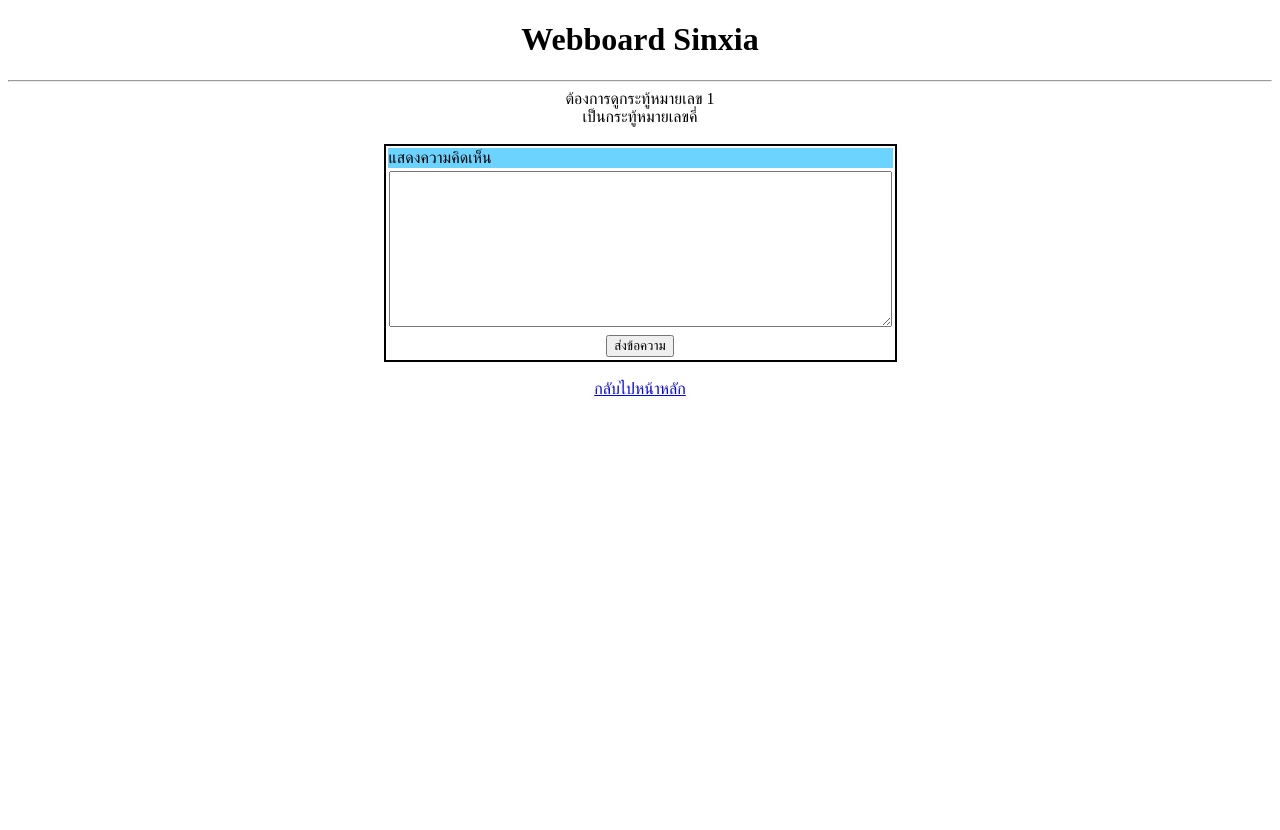
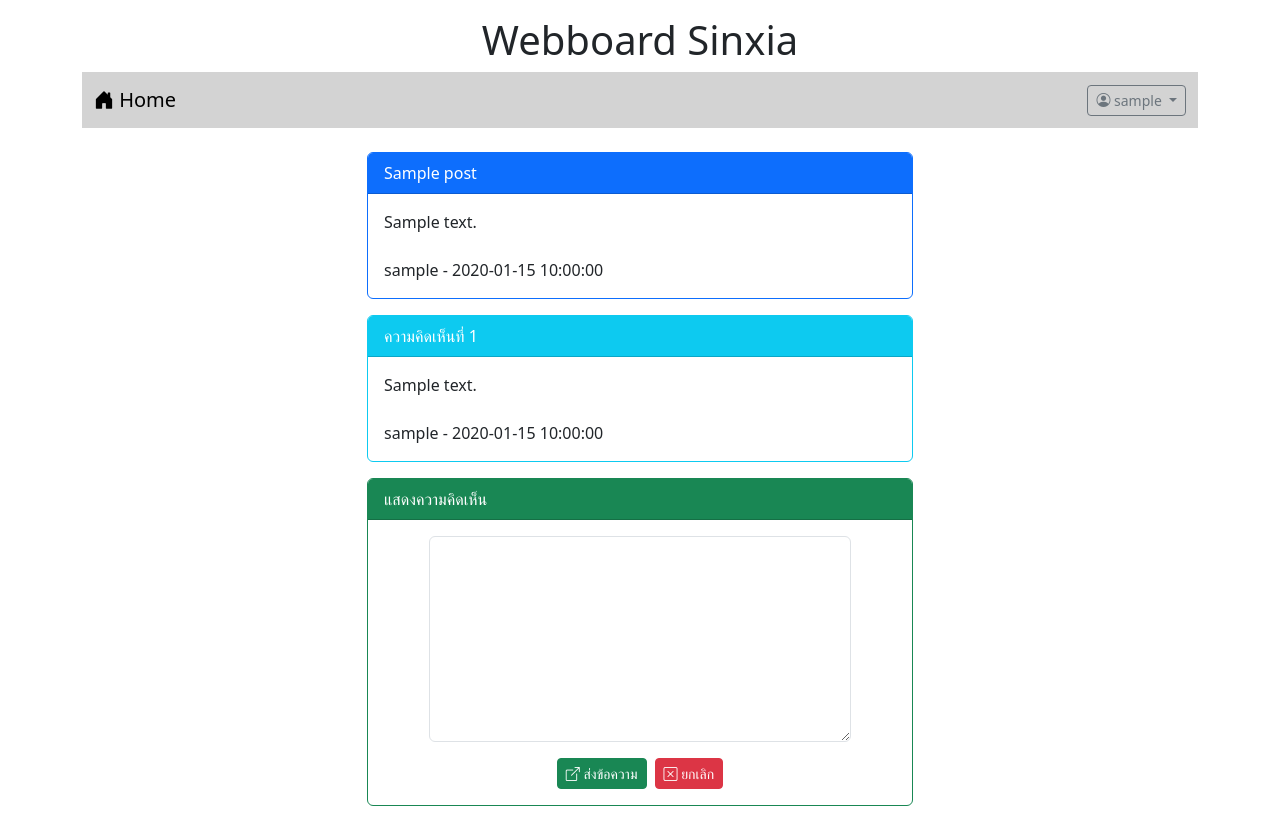
Before and after one commit to Phakkhanan09/Weboard_ECT_1, a PHP site: page /post.php?id=1 in a window 1280 px wide. Before the commit the page ends 396 px from the top, so only its background shows below. Run offline with PHP 8.4, Linux system fonts and the light colour scheme; the visitor is signed in with stand-in values (Sample User, id 1); tables that the repository leaves empty hold one stand-in row (values such as "Sample post").

Commit message:
Work10
Work10

```diff
--- a/index.php
+++ b/index.php
@@ -30,9 +30,8 @@
   <ul class="dropdown-menu" aria-labelledby="Button2">
     <li><a href="#" class="dropdown-item" href="#">ทั้งหมด</a></li>
    <?php
-     $conn=new PDO("mysql:host=localhost;dbname=webboard;
-     charset=utf8","root","");
-     $sql="SELECT * FROM category";
+$conn=new PDO("mysql:host=localhost;dbname=webboard;charset=utf8","root","");
+$sql="SELECT * FROM category";
      foreach($conn->query($sql) as $row){
         echo "<li><a class=dropdown-item href=#>$row[name]</a></li>";
     }
--- a/post.php
+++ b/post.php
@@ -1,37 +1,83 @@
+<?php session_start(); ?>
 <!DOCTYPE html>
 <html lang="en">
 <head>
     <meta charset="UTF-8">
     <meta name="viewport" content="width=device-width, initial-scale=1.0">
+    <link href="https://cdn.jsdelivr.net/npm/bootstrap@5.3.2/dist/css/bootstrap.min.css" rel="stylesheet" integrity="sha384-T3c6CoIi6uLrA9TneNEoa7RxnatzjcDSCmG1MXxSR1GAsXEV/Dwwykc2MPK8M2HN" crossorigin="anonymous">
+    <script src="https://cdn.jsdelivr.net/npm/bootstrap@5.3.2/dist/js/bootstrap.bundle.min.js" integrity="sha384-C6RzsynM9kWDrMNeT87bh95OGNyZPhcTNXj1NW7RuBCsyN/o0jlpcV8Qyq46cDfL" crossorigin="anonymous"></script>
+    <link rel="stylesheet" href="https://cdn.jsdelivr.net/npm/bootstrap-icons@1.11.3/font/bootstrap-icons.min.css">
     <title>Document</title>
 </head>
 <body>
-    <h1 style="text-align: center;">Webboard Sinxia</h1>
-    <hr>
-    <div style="text-align: center;">
-        <?php
-            $number = $_GET['id'];
-            echo "ต้องการดูกระทู้หมายเลข $number<br>";
-            if(($number % 2) == 0) {
-                echo "เป็นกระทู้หมายเลขคู่ <br>";
-            }
-            else{
-                echo "เป็นกระทู้หมายเลขคี่ <br>";
-            }
-        ?>
+    <div class="container-lg">
+    <h1 style="text-align: center;" class="mt-3"> Webboard Sinxia</h1>
+    <?php include "nav.php" ?>
+    <div class="row mt-4">
+    <div class="col-lg-3 col-md-2 col-sm-1"></div>
+    <div class="col-lg-6 col-md-8 col-sm-10">
+
+    <?php
+     $conn=new PDO("mysql:host=localhost;dbname=webboard;charset=utf8","root","");
+     $sql="select post.title,post.content,post.post_date,user.login
+    from post inner join user on
+    (post.user_id= user.id) where post.id=$_GET[id]";
+    $result=$conn->query($sql);
+    while($row=$result->fetch()){
+        echo " <div class='card border-primary'>";
+        echo "<div class='card-header bg-primary text-white'>$row[0]</div>";
+        echo "<div class='card-body'>$row[1]<br><br>$row[3] - $row[2]</div>";
+        echo"</div>";
+    }
+
+
+    $conn=new PDO("mysql:host=localhost;dbname=webboard;charset=utf8","root","");
+     $sql="select comment.content,comment.post_date,user.login
+    from comment inner join user on
+    (comment.user_id=user.id) where comment.post_id=$_GET[id]";
+    $result=$conn->query($sql);
+    $i=1;
+    while($row=$result->fetch()){
+        echo " <div class='card border-info mt-3'>";
+        echo "<div class='card-header bg-info text-white'>ความคิดเห็นที่ $i</div>";
+        echo "<div class='card-body'>$row[0]<br><br>$row[2] - $row[1]</div>";
+        echo"</div>";
+        $i=$i+1;
+    }
+    $conn=null;
+    ?>
+
+        <?php if (isset($_SESSION['id'])){ ?>
+        <div class="card border-success mt-3">
+            <div class="card-header bg-success text-white">
+                แสดงความคิดเห็น</div>
+        <div class="card-body">
+            <form action="post_save.php" method="post">
+                <input type="hidden" name="post_id"
+                value="<?= $_GET['id'];?>">
+                <div class="row mb-3 justify-content-center">
+                    <div class="col-lg-10">
+                        <textarea name="comment" rows="8"
+                        class="form-control" required></textarea>
+
+                    </div>
+
+                </div>
+                <div class="row">
+                    <div class="col-lg-12 d-flex justify-content-center">
+                        <button type="submit" class="btn btn-success btn-sm text-white">
+                            <i class="bi bi-box-arrow-up-right"></i> ส่งข้อความ</button>
+                        <button type="reset" class="btn btn-danger btn-sm ms-2">
+                            <i class="bi bi-x-square"></i> ยกเลิก</button>
+                    </div>
+                </div>
+            </form>
+        </div>
     </div>
+    <?php }?>
     <br>
-    <form>
-        <table style="border: 2px solid black; width: 40%;" align="center">
-        <tr><td colspan="2" style="background-color: #6cd2fe;">แสดงความคิดเห็น</td></tr>
-        <tr><td><textarea name="message" rows="10" cols="60"></textarea></td></tr>
-        <tr><td colspan="2" align="center"><input type="submit" value="ส่งข้อความ" ></td></tr>
-        </table>
+    </div>
+    <div class="col-lg-3 col-md-2 c0l-sm-1"></div>
 
-    </form>
-    <br>
-    <div style="text-align: center;">
-        <a href="index.php">กลับไปหน้าหลัก</a>
-    </div>
 </body>
 </html>
```
Also changed, not shown: post_save.php (added, +11 -0 lines), test.html (added, +15 -0 lines).
